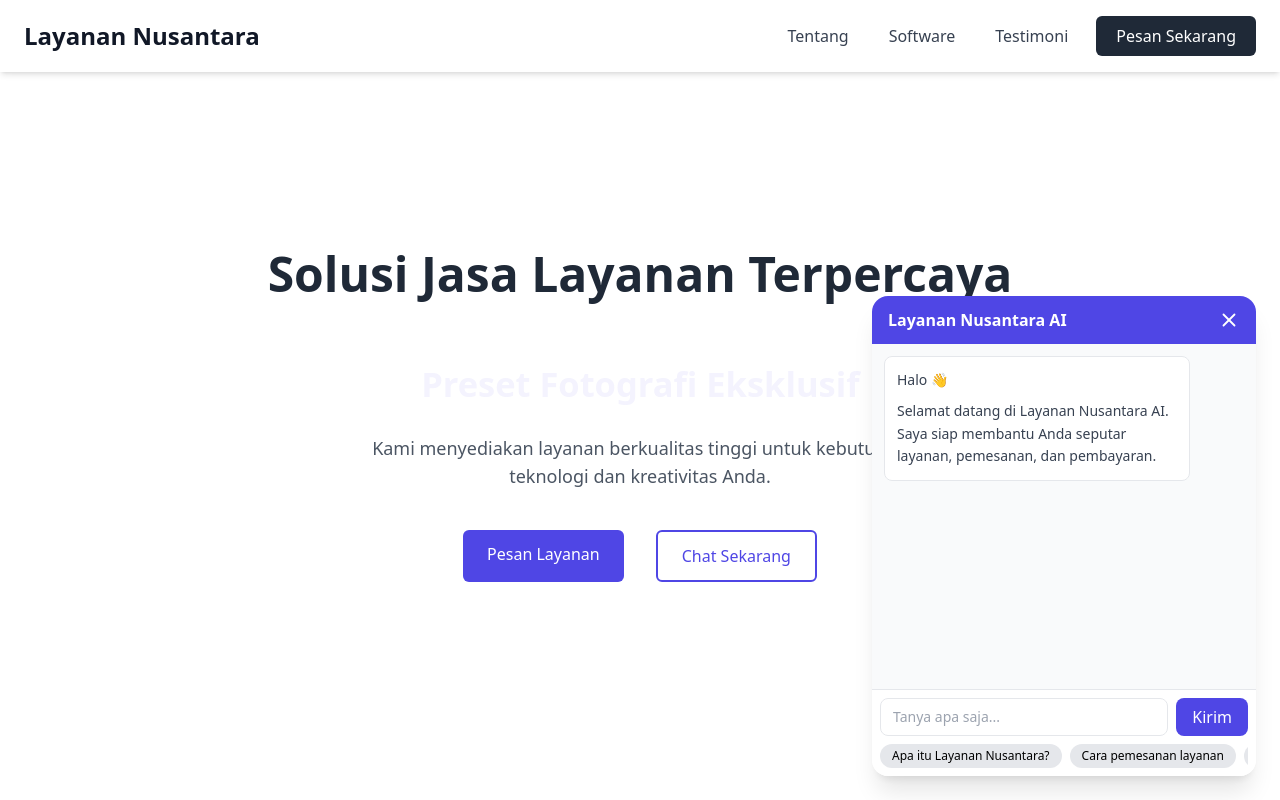
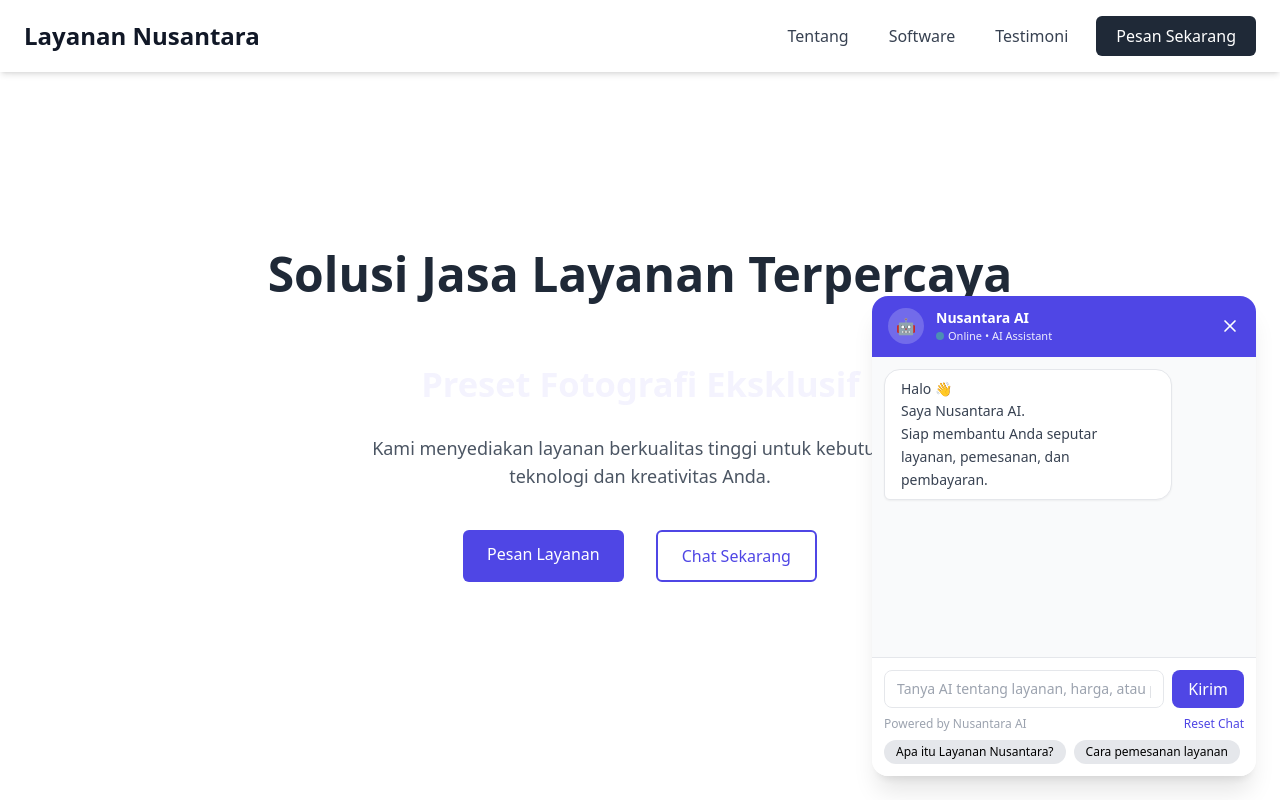
Before and after one commit to abdulaziz817/layanan, a Next.js app: page / in a window 1280 px wide. Both pictures are taken after a click on the button 1224 px from the left and 744 px from the top of the page. Shown: the top 800 px of the page. Built offline with nearby package versions, Linux system fonts and the light colour scheme.

Commit message:
perbaikan AI

```diff
--- a/components/FloatingAI.jsx
+++ b/components/FloatingAI.jsx
@@ -21,11 +21,12 @@ const popupVariants = {
 export default function FloatingAI() {
   const [open, setOpen] = useState(false);
   const [showIntro, setShowIntro] = useState(true);
+  const [isTyping, setIsTyping] = useState(false);
   const [messages, setMessages] = useState([
     {
       role: "assistant",
       content:
-        "Halo 👋\n\nSelamat datang di Layanan Nusantara AI.\nSaya siap membantu Anda seputar layanan, pemesanan, dan pembayaran.",
+        "Halo 👋\nSaya Nusantara AI.\nSiap membantu Anda seputar layanan, pemesanan, dan pembayaran.",
     },
   ]);
   const [input, setInput] = useState("");
@@ -33,7 +34,7 @@ export default function FloatingAI() {
 
   useEffect(() => {
     chatEndRef.current?.scrollIntoView({ behavior: "smooth" });
-  }, [messages]);
+  }, [messages, isTyping]);
 
   useEffect(() => {
     const timer = setTimeout(() => setShowIntro(false), 4000);
@@ -61,38 +62,55 @@ export default function FloatingAI() {
     },
     {
       question: "Jam operasional layanan",
-      answer: "⏰ Layanan beroperasi setiap hari\nPukul 08.00 – 20.00 WIB.",
+      answer:
+       "⏰ Layanan beroperasi setiap hari.\n🕘 08.00 – 20.00 WIB.\nPesan di luar jam kerja akan dibalas pada jam operasional."
+
     },
     {
-      question: "Metode pembayaran yang tersedia?",
+      question: "Metode pembayaran?",
       answer:
         "💳 Metode pembayaran:\n• QRIS\n• Transfer Bank (BCA)\n• GoPay\n• PayPal",
     },
   ];
 
+  /* ===================== RESET CHAT ===================== */
+  const resetChat = () => {
+    if (isTyping) return; // ⛔ blokir reset saat AI mengetik
+    setMessages([
+      {
+        role: "assistant",
+        content: "Halo 👋\nSaya Nusantara AI.\nAda yang bisa saya bantu?",
+      },
+    ]);
+  };
+
   /* ===================== SEND MESSAGE ===================== */
   const sendMessage = (text) => {
     if (!text.trim()) return;
+    if (isTyping) return; // ⛔ BLOKIR INPUT SAAT AI MENJAWAB
 
     setMessages((prev) => [...prev, { role: "user", content: text }]);
     setInput("");
+    setIsTyping(true);
 
     const matched = quickReplies.find((q) =>
       text.toLowerCase().includes(q.question.toLowerCase())
     );
 
     const reply = matched
-      ? matched.answer
-      : "❌ Maaf, Fitur ini belum tersedia.\nSilakan pilih tombol di bawah.";
+  ? matched.answer
+  : "😊 Maaf ya, fitur chatbot belum bisa digunakan saat ini.\n\n👇 Silakan pilih pertanyaan cepat di bawah.";
+
 
     setTimeout(() => {
+      setIsTyping(false);
       setMessages((prev) => [...prev, { role: "assistant", content: reply }]);
-    }, 350);
+    }, 1600);
   };
 
   return (
     <>
-      {/* ===================== INTRO POPUP ===================== */}
+      {/* ===================== INTRO ===================== */}
       <AnimatePresence>
         {showIntro && !open && (
           <motion.div
@@ -100,27 +118,27 @@ export default function FloatingAI() {
             initial="hidden"
             animate="visible"
             exit="exit"
-            className="fixed bottom-24 right-4 z-50 will-change-transform"
+            className="fixed bottom-24 right-4 z-50"
           >
             <div
               onClick={() => setOpen(true)}
               className="bg-indigo-600 text-white px-4 py-3 rounded-xl shadow-md cursor-pointer"
             >
-              💬 Chat Layanan Nusantara
+              💬 Chat Nusantara AI
               <div className="text-xs opacity-90">AI Assistant</div>
             </div>
           </motion.div>
         )}
       </AnimatePresence>
 
-      {/* ===================== FLOATING BUTTON ===================== */}
+      {/* ===================== FLOAT BUTTON ===================== */}
       {!open && (
         <motion.button
           onClick={() => setOpen(true)}
           initial={{ opacity: 0, y: 16 }}
           animate={{ opacity: 1, y: 0 }}
-          transition={{ duration: 0.2, ease: "easeOut" }}
-          className="fixed bottom-6 right-6 z-50 w-16 h-16 rounded-full bg-white border-4 border-indigo-600 shadow-md flex items-center justify-center will-change-transform"
+          transition={{ duration: 0.2 }}
+          className="fixed bottom-6 right-6 z-50 w-16 h-16 rounded-full bg-white border-4 border-indigo-600 shadow-md flex items-center justify-center"
         >
           <HiOutlineChatBubbleLeftRight className="text-black text-2xl" />
         </motion.button>
@@ -134,13 +152,24 @@ export default function FloatingAI() {
             initial="hidden"
             animate="visible"
             exit="exit"
-            className="fixed bottom-6 right-6 z-50 w-80 md:w-96 h-[480px] bg-white rounded-2xl shadow-xl flex flex-col overflow-hidden will-change-transform"
+            className="fixed bottom-6 right-6 z-50 w-80 md:w-96 h-[480px] bg-white rounded-2xl shadow-xl flex flex-col overflow-hidden"
           >
             {/* HEADER */}
-            <div className="bg-indigo-600 text-white px-4 py-3 flex justify-between items-center">
-              <span className="font-semibold">Layanan Nusantara AI</span>
+            <div className="bg-indigo-600 text-white px-4 py-3 flex items-center justify-between">
+              <div className="flex items-center gap-3">
+                <div className="w-9 h-9 rounded-full bg-white/20 flex items-center justify-center">
+                  🤖
+                </div>
+                <div>
+                  <p className="font-semibold text-sm">Nusantara AI</p>
+                  <p className="text-[11px] opacity-90 flex items-center gap-1">
+                    <span className="w-2 h-2 bg-green-400 rounded-full animate-pulse" />
+                    Online • AI Assistant
+                  </p>
+                </div>
+              </div>
               <button onClick={() => setOpen(false)}>
-                <FiX size={22} />
+                <FiX size={20} />
               </button>
             </div>
 
@@ -149,47 +178,80 @@ export default function FloatingAI() {
               {messages.map((msg, i) => (
                 <div
                   key={i}
-                  className={`p-3 rounded-lg max-w-[85%] text-sm ${
+                  className={`px-4 py-2 rounded-2xl max-w-[80%] text-sm shadow-sm ${
                     msg.role === "user"
-                      ? "bg-indigo-100 ml-auto text-right"
-                      : "bg-white mr-auto border"
+                      ? "bg-indigo-600 text-white ml-auto rounded-br-md"
+                      : "bg-white text-gray-700 mr-auto border rounded-bl-md"
                   }`}
                 >
                   {msg.content.split("\n").map((line, idx) => (
-                    <p key={idx} className="leading-relaxed text-gray-700">
+                    <p key={idx} className="leading-relaxed">
                       {line || <span className="block h-2" />}
                     </p>
                   ))}
                 </div>
               ))}
+
+              {isTyping && (
+                <div className="bg-white mr-auto border px-4 py-2 rounded-2xl text-xs text-gray-500 flex gap-1">
+                  <span className="animate-bounce">•</span>
+                  <span className="animate-bounce delay-150">•</span>
+                  <span className="animate-bounce delay-300">•</span>
+                </div>
+              )}
+
               <div ref={chatEndRef} />
             </div>
 
             {/* INPUT */}
-            <div className="p-2 border-t bg-white">
+            <div className="p-3 border-t bg-white">
               <div className="flex gap-2">
                 <input
                   value={input}
+                  disabled={isTyping}
                   onChange={(e) => setInput(e.target.value)}
-                  onKeyDown={(e) => e.key === "Enter" && sendMessage(input)}
-                  placeholder="Tanya apa saja..."
-                  className="flex-1 border rounded-lg px-3 py-2 text-sm focus:ring-2 focus:ring-indigo-600"
+                  onKeyDown={(e) =>
+                    e.key === "Enter" && !isTyping && sendMessage(input)
+                  }
+                  placeholder={
+                    isTyping
+                      ? "AI sedang menjawab..."
+                      : "Tanya AI tentang layanan, harga, atau pemesanan..."
+                  }
+                  className="flex-1 border rounded-lg px-3 py-2 text-sm focus:ring-2 focus:ring-indigo-600 disabled:opacity-60"
+
                 />
                 <button
+                  disabled={isTyping}
                   onClick={() => sendMessage(input)}
-                  className="bg-indigo-600 text-white px-4 rounded-lg"
+                 className="bg-indigo-600 text-white px-4 rounded-lg disabled:opacity-60"
+
                 >
                   Kirim
                 </button>
               </div>
 
-              {/* QUICK BUTTONS */}
+              <div className="flex justify-between items-center mt-2">
+                <span className="text-xs text-gray-400">
+                  Powered by Nusantara AI
+                </span>
+                <button
+                  onClick={resetChat}
+                  disabled={isTyping}
+                  className="text-xs text-indigo-600 hover:underline disabled:opacity-50"
+                >
+                  Reset Chat
+                </button>
+              </div>
+
               <div className="flex gap-2 overflow-x-auto mt-2">
                 {quickReplies.map((q, idx) => (
                   <button
                     key={idx}
+                    disabled={isTyping}
                     onClick={() => sendMessage(q.question)}
-                    className="bg-gray-200 hover:bg-gray-300 px-3 py-1 rounded-full text-xs whitespace-nowrap"
+                  className="bg-gray-200 hover:bg-gray-300 px-3 py-1 rounded-full text-xs whitespace-nowrap disabled:opacity-50"
+
                   >
                     {q.question}
                   </button>
```
